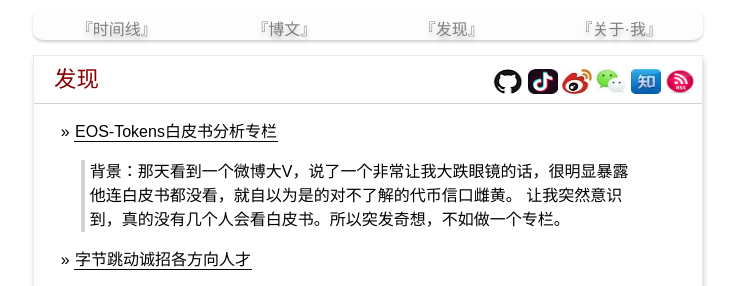
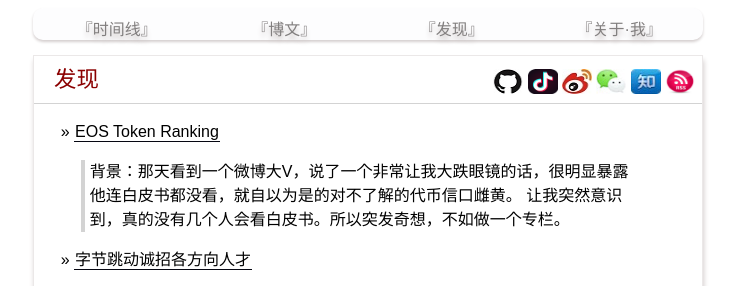
Before and after one commit to yanyiwu/blog, a Jekyll site: the page built from discover.md, in a window 1280 px wide. Shown: the top 286 px of the page, without its empty margins (272-1009 px from the left). Built offline with Jekyll 4.4.1, drawn with Linux system fonts in a browser that asks for light colours; Markdown is read by kramdown in place of the engine named in the settings; comment, search, counter and statistics services are not loaded.

Commit message:
[discover] token ranking

```diff
--- a/discover.md
+++ b/discover.md
@@ -3,7 +3,7 @@ layout: posting
 title: 发现
 ---
 
-&raquo; [EOS-Tokens白皮书分析专栏](/eostokens.html)
+&raquo; [EOS Token Ranking](/eostokens.html)
 
 > 背景：那天看到一个微博大V，说了一个非常让我大跌眼镜的话，很明显暴露他连白皮书都没看，就自以为是的对不了解的代币信口雌黄。
 > 让我突然意识到，真的没有几个人会看白皮书。所以突发奇想，不如做一个专栏。
```
